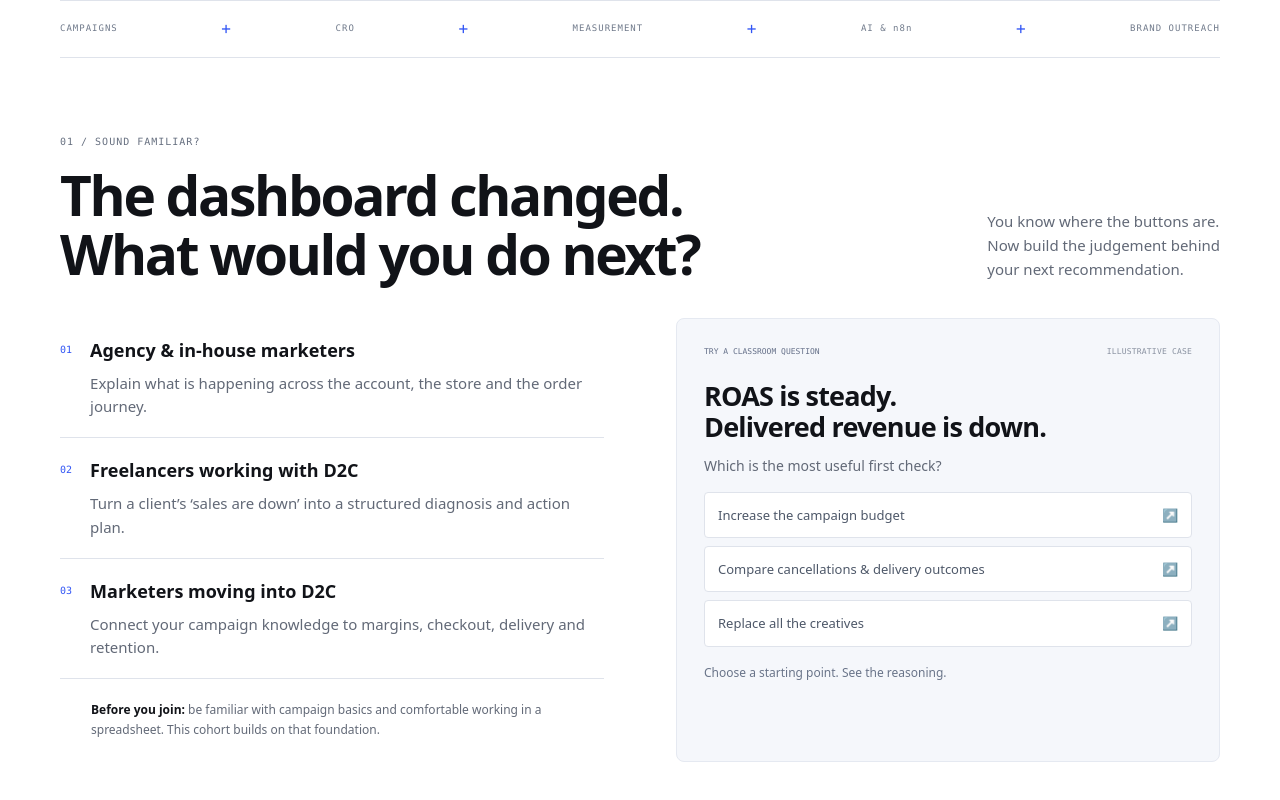
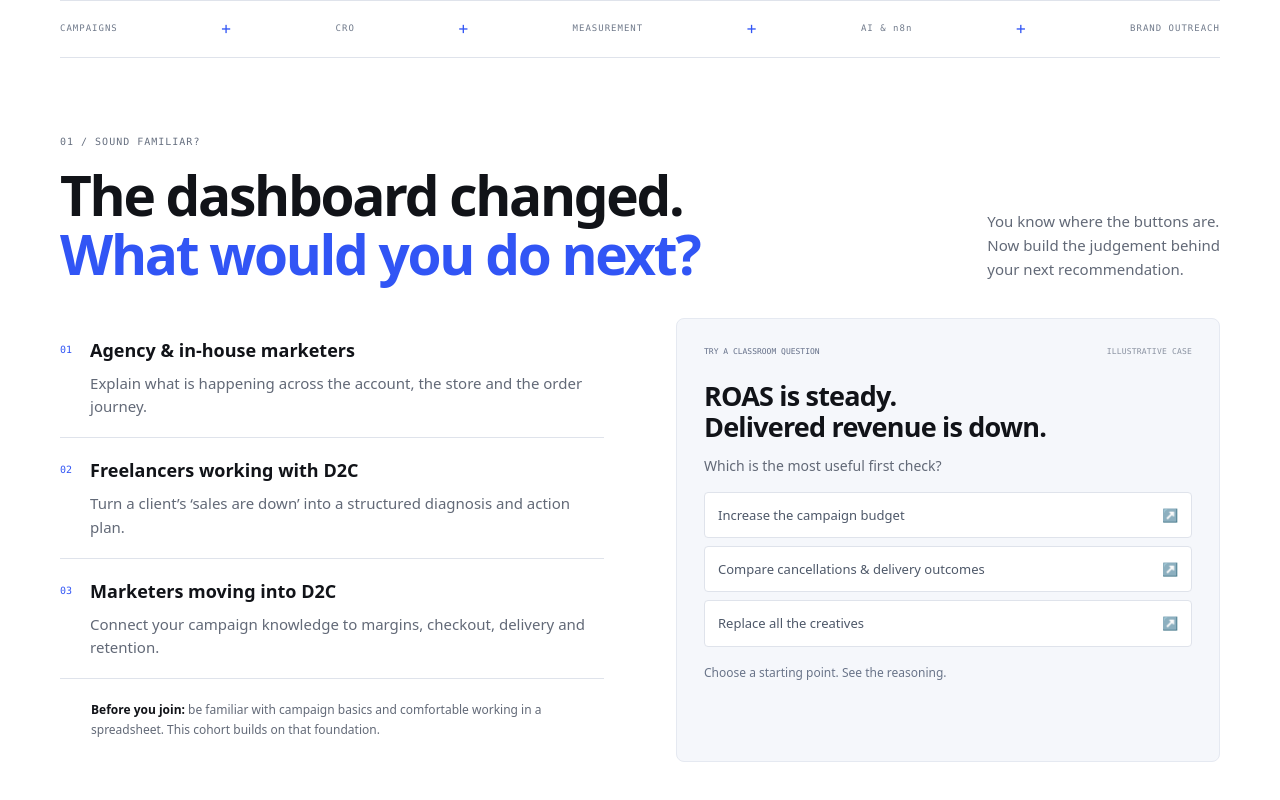
Before and after one commit to Deepakd25k/cohort_incrementalvalue_in, a React (Vite) app: page / in a window 1280 px wide. Shown: the part 861-1661 px from the top of the page. Built offline with nearby package versions, Linux system fonts and the light colour scheme.

Commit message:
style: highlight section 2 headline and force 2 lines

```diff
--- a/src/components/FitSection.jsx
+++ b/src/components/FitSection.jsx
@@ -35,7 +35,8 @@ export default function FitSection() {
 
             {/* Headline */}
             <h2 id="fit-heading" className="font-bold text-[34px] md:text-[clamp(36px,4.3vw,55px)] leading-[1.1] md:leading-[1.08] tracking-[-1.5px] md:tracking-[-2.3px] text-[#111318] mt-[13px] md:mt-[15px]">
-              The dashboard changed.<br className="hidden md:block" />What would you do next?
+              The dashboard changed.<br />
+              <span className="text-[#3155F5]">What would you do next?</span>
             </h2>
           </div>
 
```
Also changed, not shown: 3 other files (tests, documents, lock files or other folders).
